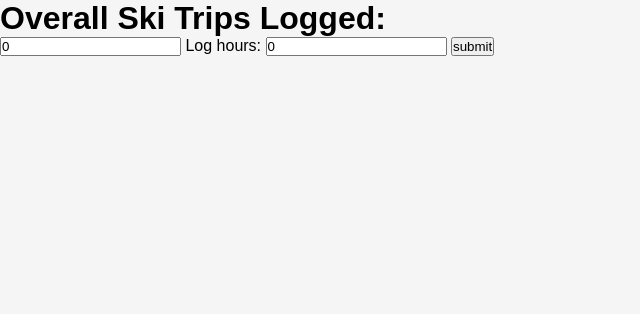
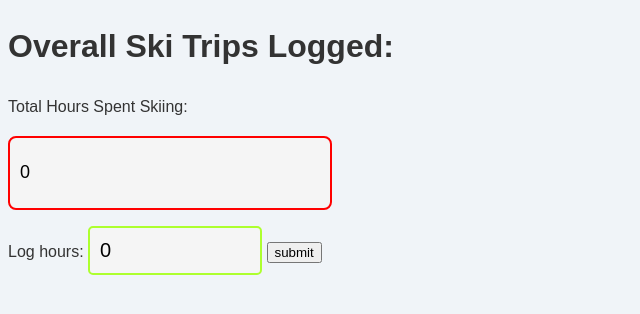
Before and after one commit to WVU-CS330-2024-08-Group05/G5, a plain HTML site: page SkiLogging/SkiLoggingIndex.html in a window 1280 px wide. Both pictures are taken after a click on the button "submit". Shown: the whole page, without its empty margins (0-640 px from the left). Drawn offline with Linux system fonts and the light colour scheme; files that its build step writes are made by us from their sources.

Commit message:
updated SkiLoggingIndex and added the CSS code

```diff
--- a/SkiLogging/SkiLoggingIndex.html
+++ b/SkiLogging/SkiLoggingIndex.html
@@ -1,21 +1,32 @@
 <!DOCTYPE html>
 <html lang="en">
-<html>
 <head>
     <meta charset="utf-8">
     <meta name="viewport" content="width=device-width, initial-scale=1">
     <title>HTML5 Boilerplate</title>
-        <link rel="stylesheet" href="styles.css">
-        <script src="hoursLogged.js" defer></script>
+    <link rel="stylesheet" href="SkiLoggingStyles.css">
 </head>
 
 <body>
     <h1>
         Overall Ski Trips Logged:
     </h1>
-        <input type="text" id="totalHours" name="totalHours" value=0 readonly>
+    <div>
+        <p>Total Hours Spent Skiing:</p>
+        <input type="number" id="totalHours" name="totalHours" value=0 readonly>
+        <p></p>
+    </div>
     <label for="Hours">Log hours:</label>
-        <input type="text" id="Hours" name="Hours" value=0>
-        <button type = "button" id="hourSubmit">submit</button>
+    <input type="number" id="Hours" name="Hours" value=0>
+    <button type="button" id="hourSubmit">submit</button>
 </body>
 </html>
+<script>
+    document.getElementById('hourSubmit').addEventListener("click", function () {
+        let newHours = parseFloat(document.getElementById('Hours').value) || 0;
+        let totalHours = parseFloat(document.getElementById('totalHours').value) || 0;
+        totalHours += newHours;
+        document.getElementById('totalHours').value = totalHours;
+        document.getElementById('Hours').value = 0;
+    });
+</script>
--- a/SkiLogging/SkiLoggingStyles.css
+++ b/SkiLogging/SkiLoggingStyles.css
@@ -0,0 +1,43 @@
+/*changes the hours input box to a different color and size*/
+#Hours {
+    width: 150px;
+    height: 25px;
+    font-size: 20px;
+    padding: 10px;
+    border: 2px solid greenyellow;
+    background-color: whitesmoke;
+    border-radius: 5px;
+}
+
+    /*adds a glow around the box when hours is clicked on*/
+    #Hours:focus {
+        border-color: greenyellow;
+        box-shadow: 0 0 15px greenyellow;
+        outline: none;
+    }
+
+/*changes the font and the color of the web page background*/
+body {
+    background-color: #f0f4f8;
+    color: #333;
+    font-family: 'Arial', sans-serif;
+    line-height: 1.6;
+}
+
+/*changes the totalHours input box to a different color and size*/
+#totalHours {
+    width: 300px;
+    height: 50px;
+    font-size: 18px;
+    padding: 10px;
+    border: 2px solid red;
+    border-radius: 8px;
+    background-color: whitesmoke;
+}
+
+    /*adds a glow around the box when totalHours is clicked on*/
+    #totalHours:focus {
+        border-color: red;
+        box-shadow: 0 0 10px red;
+        outline: none;
+    }
```
Lines whose indentation alone changed are shown as unchanged.
